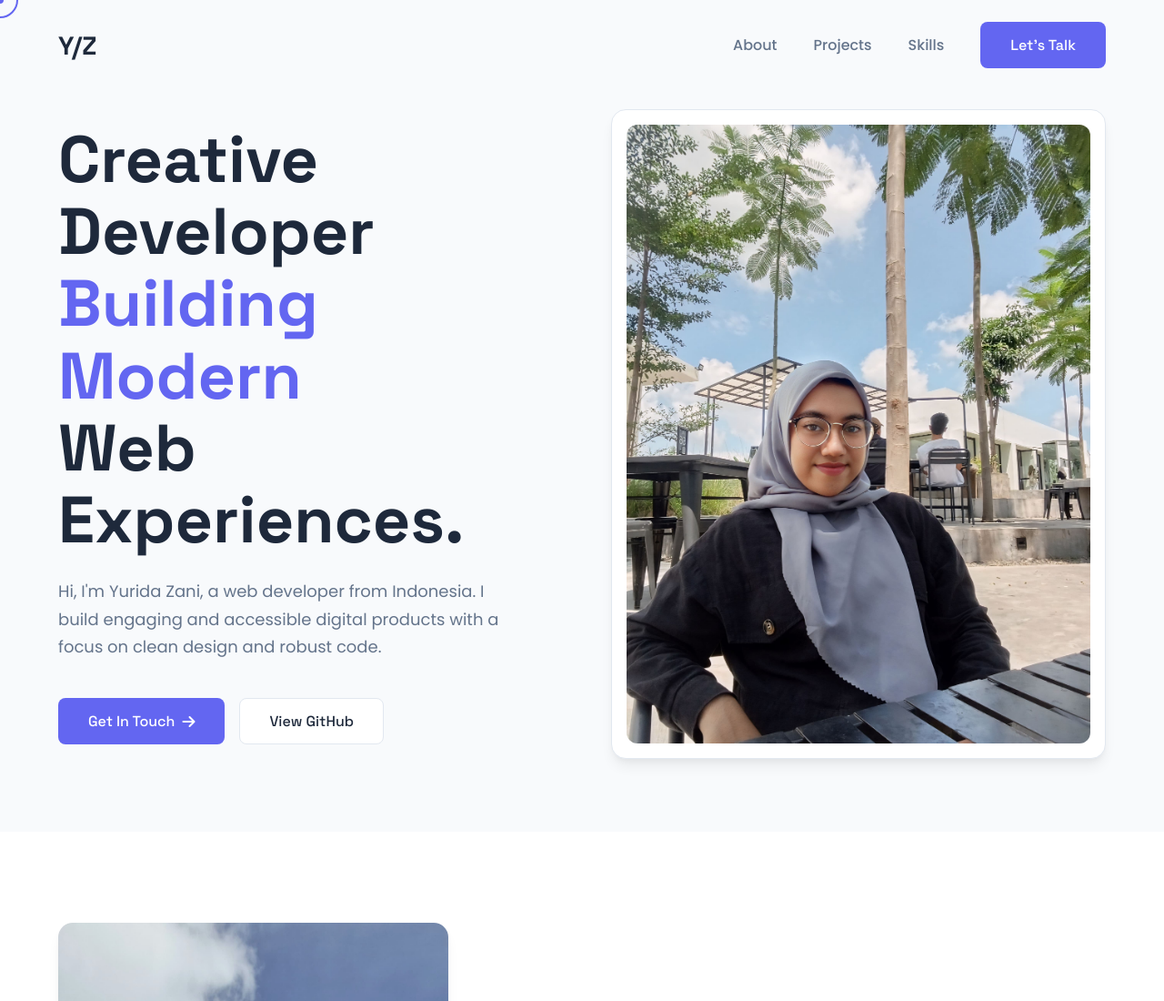
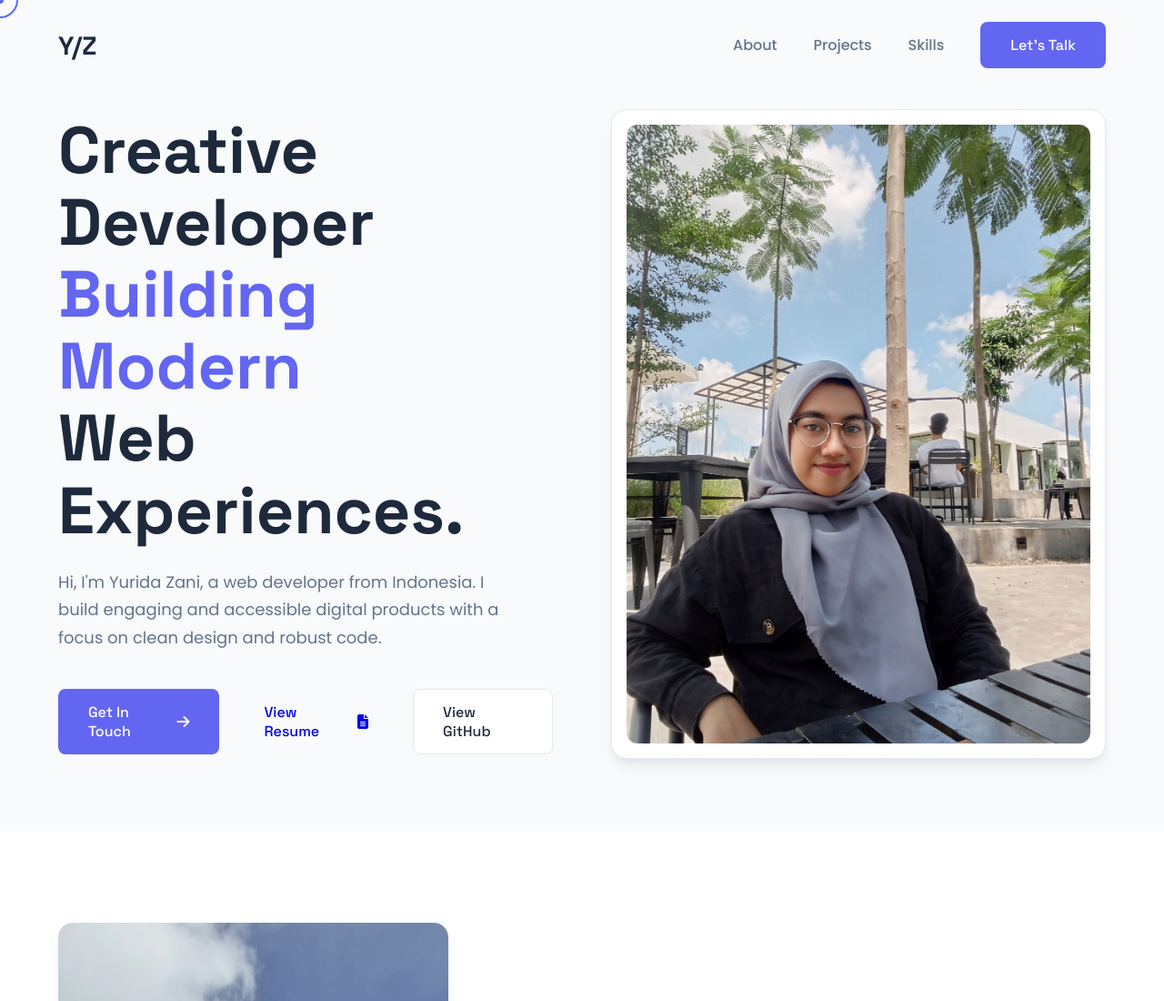
Before and after one commit to yuridazani/web-portfolio, a plain HTML site: page index.html in a window 1280 px wide. Shown: the top 1100 px of the page at 91% size. Drawn offline with Linux system fonts and the light colour scheme.

Commit message:
Update index.html

```diff
--- a/index.html
+++ b/index.html
@@ -45,10 +45,11 @@
                     <p class="hero-subtitle">
                         Hi, I'm Yurida Zani, a web developer from Indonesia. I build engaging and accessible digital products with a focus on clean design and robust code.
                     </p>
-                    <div class="hero-buttons">
-                        <a href="#contact" class="btn btn-primary">Get In Touch <i class="fas fa-arrow-right"></i></a>
-                        <a href="https://github.com/yuridazani" target="_blank" class="btn btn-secondary">View GitHub</a>
-                    </div>
+                        <div class="hero-buttons">
+                          <a href="#contact" class="btn btn-primary">Get In Touch <i class="fas fa-arrow-right"></i></a>
+                          <a href="https://drive.google.com/file/d/1vONn6al36Niu9w72S3BsYJk-FBB-J6Bc/view?usp=drive_link" target="_blank" class="btn btn-outline">View Resume <i class="fas fa-file-alt"></i></a>
+                          <a href="https://github.com/yuridazani" target="_blank" class="btn btn-secondary">View GitHub</a>
+                        </div>
                 </div>
                 <div class="hero-image-wrapper">
                     <div class="hero-image-card">
```
